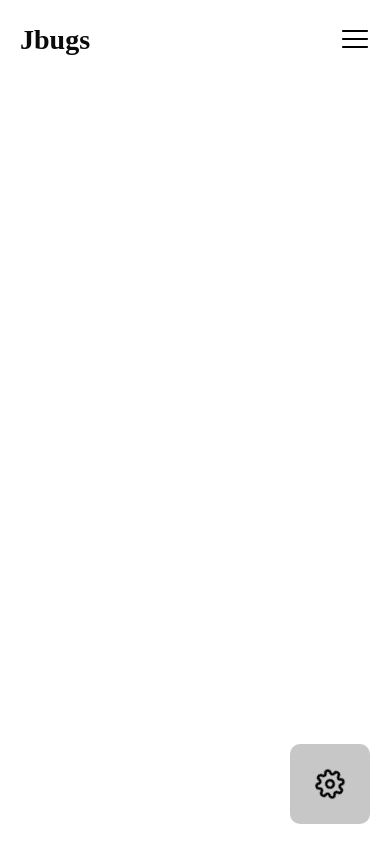
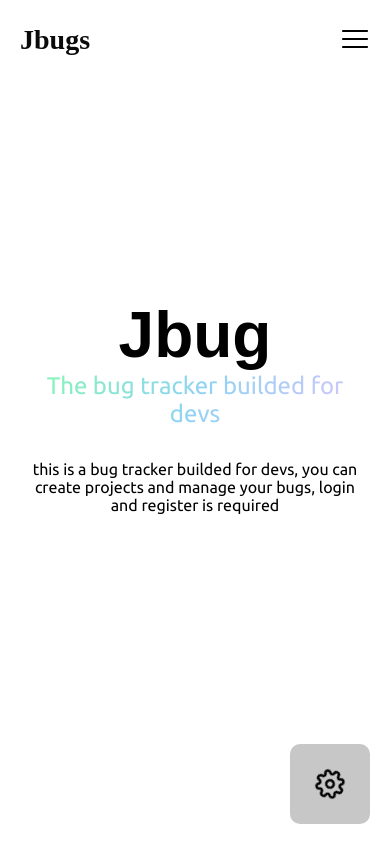
Before and after one commit to johngualteros/bug-tracker-react-redux-toolkit-query, a React (Create React App) app: page / in a window 390 px wide. Built offline with nearby package versions, Linux system fonts and the light colour scheme; a web font is replaced by a local one.

Commit message:
header and home finished

```diff
--- a/src/app/darModeReducer.ts
+++ b/src/app/darModeReducer.ts
@@ -12,7 +12,8 @@ const initialState: DarkModeState = {
 export const toggleDarkMode = createAction("darkMode/toggle");
 
 export const darkModeReducer = createReducer(initialState, (builder) => {
-  builder.addCase(toggleDarkMode, (state, action) => {
+  builder
+  .addCase(toggleDarkMode, (state, action) => {
     if (action.payload !== undefined) {
       state.darkMode = action.payload;
     }
--- /dev/null
+++ b/src/app/localStorageReducer.tsx
@@ -0,0 +1,11 @@
+import { createReducer, createAction  } from "@reduxjs/toolkit";
+
+export const getDarkMode = createAction("darkMode/get");
+
+export const localStorageReducer = createReducer({}, (builder) => {
+    builder
+        .addCase("darkMode/get", (state, action) => {
+        // eslint-disable-next-line eqeqeq
+        return localStorage.getItem("darkMode") == "true" ? true : false;
+        });
+});
--- a/src/app/store.ts
+++ b/src/app/store.ts
@@ -1,9 +1,12 @@
 import { configureStore } from '@reduxjs/toolkit';
 import { darkModeReducer } from './darModeReducer';
+import { localStorageReducer } from './localStorageReducer';
 
 export const store = configureStore({
   reducer: {
     // global state for darkmode
     darkMode: darkModeReducer,
+
+    localStorage: localStorageReducer,
   },
 });
--- a/src/components/header/Header.module.css
+++ b/src/components/header/Header.module.css
@@ -1,11 +1,11 @@
 @import url('https://fonts.googleapis.com/css2?family=Rubik+80s+Fade&display=swap');
 
-.header{
+.header, .headerDark{
     width: 100%;
     max-width: 100%;
     overflow: hidden;
     height: 80px;
-    background-color: #fff;
+    background-color: transparent;
     display: flex;
     justify-content: space-between;
     align-items: center;
@@ -14,31 +14,29 @@
     top: 0;
 }
 
-.header .logo{
+
+.header .logo, .headerDark .logo {
     font-size: 28px;
     font-weight: 700;
     color: rgb(11, 11, 11);
     font-family: 'Rubik 80s Fade', cursive;
 }
 
-.header .links {
-    display: flex;
-    align-items: center;
-    gap: 20px;
+.headerDark .logo {
+    color: #fff;
 }
 
-.links a{
+.header .links a{
     color: rgb(0,0,0);
     font-size: 16px;
 }
 
-.links a:hover{
-    background-image: linear-gradient(120deg, #84fab0 0%, #8fd3f4 50%, #e0c3fc 100%);
-    -webkit-background-clip: text;
-    -webkit-text-fill-color: transparent;
+.headerDark .links a{
+    color: #fff;
+    font-size: 16px;
 }
 
-.links button {
+.header .links button, .headerDark .links button {
     background-color: rgb(0, 0, 0);
     color: #fff;
     padding: 8px 25px;
@@ -48,6 +46,25 @@
     font-size: 16px;
     cursor: pointer;
 }
+
+.headerDark .links button {
+    background-color: #fff;
+    color: #000;
+}
+
+
+.links {
+    display: flex;
+    align-items: center;
+    gap: 20px;
+}
+
+.links a:hover{
+    background-image: linear-gradient(120deg, #84fab0 0%, #8fd3f4 50%, #e0c3fc 100%);
+    -webkit-background-clip: text;
+    -webkit-text-fill-color: transparent;
+}
+
 
 .navItem {
     position: relative;
@@ -101,7 +118,7 @@ a {
 
 @media (max-width: 500px) {
 
-    .header .links {
+    .header .links, .headerDark .links {
         display: none;
     }
 
--- a/src/components/header/Header.tsx
+++ b/src/components/header/Header.tsx
@@ -1,10 +1,14 @@
+import { useState, useEffect } from "react";
+
 import style from "./Header.module.css";
+
 import { RxHamburgerMenu as HamburguerIcon } from "react-icons/rx";
 import { IoClose as CloseIcon } from "react-icons/io5";
-import { useState } from "react";
+import { store } from "../../app/store";
 
 const Header = () => {
 	const [iconMenu, setIconMenu] = useState(false);
+  	const [darkMode, setDarkMode] = useState<any>(false);
 
 	const handleMenu = () => {
 		const menu = document.getElementById("menu") as HTMLElement;
@@ -18,8 +22,21 @@ const Header = () => {
 		}
 	};
 
+	useEffect(() => {
+		setDarkMode(localStorage.getItem("darkMode") == "true");
+		subscribeDarkMode();
+	}, [])
+
+	const subscribeDarkMode = () => {
+		store.subscribe(() => {
+			setDarkMode(store.getState().darkMode.darkMode);
+		});
+	}
+
+
+
 	return (
-		<header className={style.header}>
+		<header className={darkMode ? style.headerDark : style.header}>
 			<div className={style.logo}>Jbugs</div>
 
 			<div className={style.links}>
--- a/src/components/introduction/Introduction.module.css
+++ b/src/components/introduction/Introduction.module.css
@@ -0,0 +1,70 @@
+.introduction {
+    display: grid;
+    grid-template-columns: 40% 60%;
+    place-items: center;
+    padding: 0 10%;
+    height: 100vh;
+    width: 100%;
+}
+
+h1 {
+    font-size: 6rem;
+    font-family: sans-serif;
+    font-weight: 700;
+}
+
+h3{
+    font-size: 2rem;
+    font-weight: 400;
+    background-image: linear-gradient(120deg, #84fab0 0%, #8fd3f4 50%, #e0c3fc 100%);
+    -webkit-background-clip: text;
+    -webkit-text-fill-color: transparent;
+}
+
+p {
+    font-size: 1.2rem;
+    font-weight: 400;
+    margin: 2rem 0;
+}
+
+@media (max-width: 1280px) {
+    .introduction {
+        grid-template-columns: 50% 50%;
+    }
+    .image img {
+        width: 90%;
+        height: 90%;
+    }
+}
+
+@media (max-width: 800px) {
+    .introduction {
+        grid-template-columns: 100%;
+        height: 100vh;
+        padding: 0 20px;
+    }
+
+    .info{
+        text-align: center;
+        display: flex;
+        flex-direction: column;
+        justify-content: center;
+        align-items: center;
+        height: 100%;
+    }
+    .image {
+        display: none;
+    }
+}
+
+@media (max-width: 500px) {
+    h1 {
+        font-size: 4rem;
+    }
+    h3 {
+        font-size: 1.5rem;
+    }
+    p {
+        font-size: 1rem;
+    }
+}
--- a/src/components/introduction/Introduction.tsx
+++ b/src/components/introduction/Introduction.tsx
@@ -1,9 +1,20 @@
 import style from './Introduction.module.css';
+import image from './home_image.svg'
 
 const Introduction = () => {
   return (
     <section className={style.introduction}>
-        <h1>Hello world</h1>
+      <div className={style.info}>
+        <h1>Jbug</h1>
+        <h3>The bug tracker builded for devs</h3>
+        <p>
+          this is a bug tracker builded for devs, you can create projects and
+          manage your bugs, login and register is required
+        </p>
+      </div>
+      <div className={style.image}>
+        <img src={image} alt="bug" />
+      </div>
     </section>
   )
 }
--- a/src/components/setting/Setting.tsx
+++ b/src/components/setting/Setting.tsx
@@ -26,14 +26,14 @@ const Setting = () => {
 
     document.body.classList.toggle("dark", mode);
 
-    getDarkModeInLocalStorage();
+    getDarkModeInLocalStorageAndAddBodyClass();
   }
 
   useEffect(() => {
-    getDarkModeInLocalStorage();
+    getDarkModeInLocalStorageAndAddBodyClass();
   }, []);
 
-  const getDarkModeInLocalStorage = () => {
+  const getDarkModeInLocalStorageAndAddBodyClass = () => {
     // eslint-disable-next-line eqeqeq
     setDarkMode(localStorage.getItem("darkMode") == "true" ? true : false);
 
```
Also changed, not shown: src/components/introduction/home_image.svg (added).
